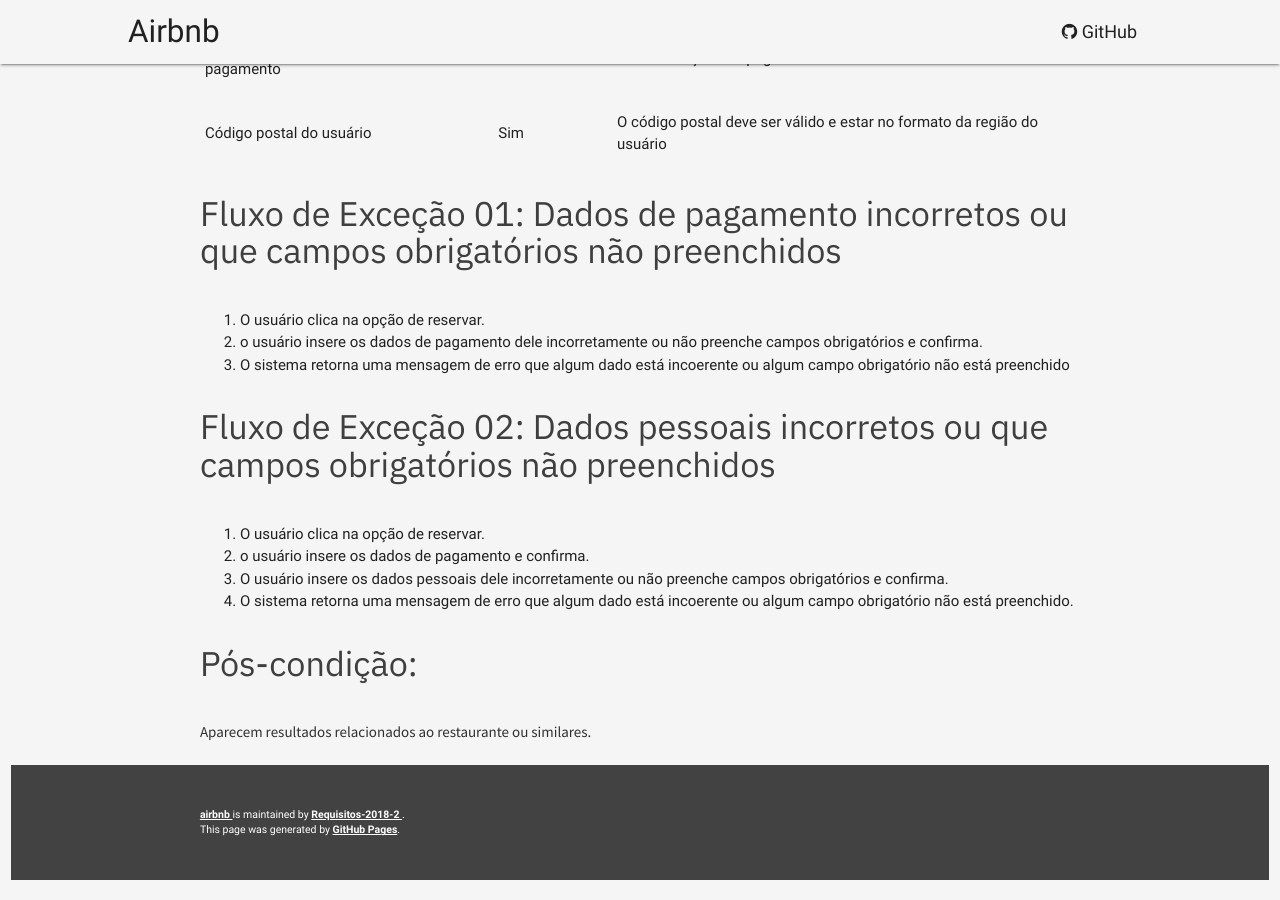
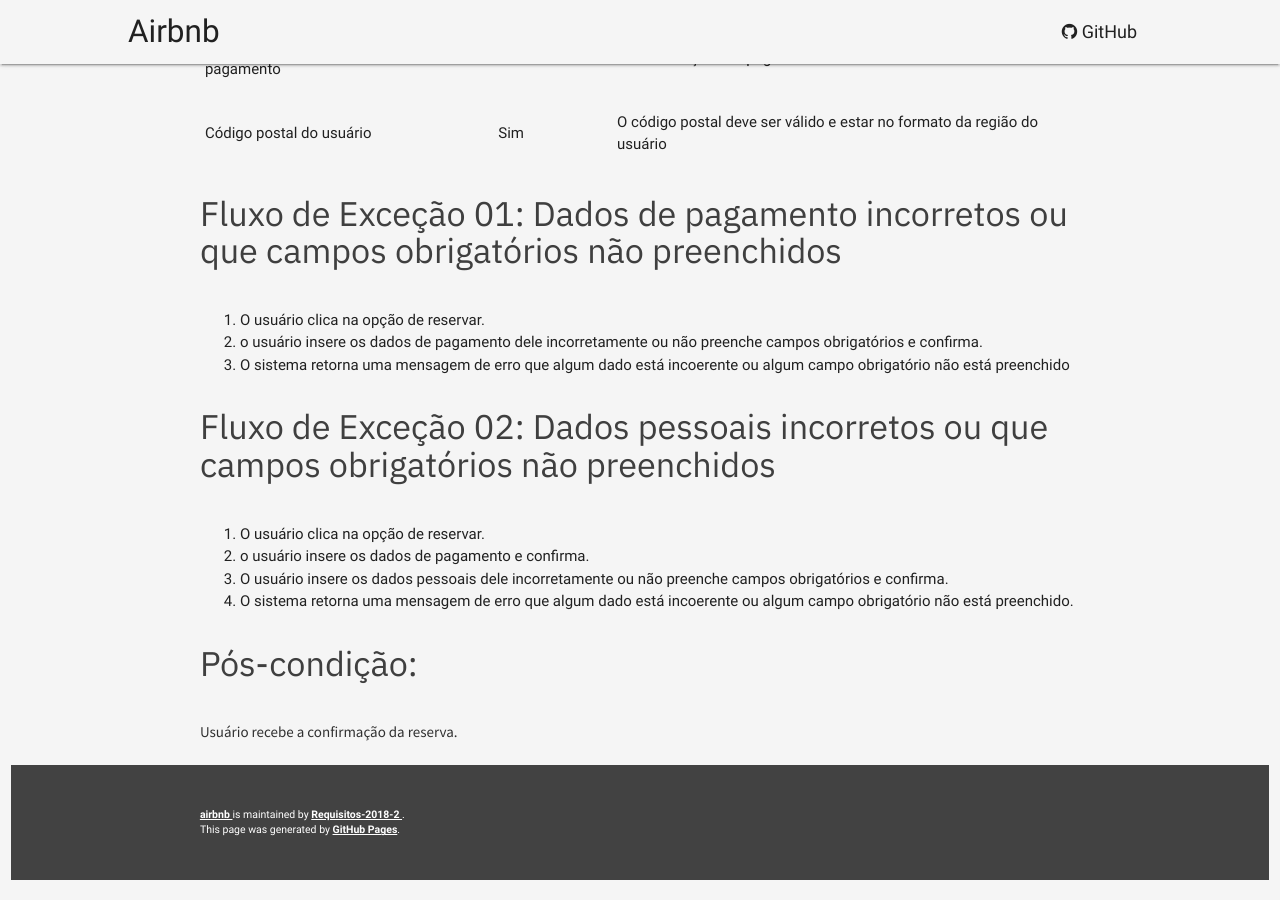
Before and after one commit to Requisitos-2018-2/airbnb, a Jekyll site: the page built from modelagem/casos_de_uso/uc14-experiencia.md, in a window 1280 px wide and 900 px high, scrolled down 1357 px. Built offline with Jekyll 4.4.1, drawn with Linux system fonts in a browser that asks for light colours; our own code applies the rules of GitHub Pages for plain Markdown files.

Commit message:
Update uc14-experiencia.md

```diff
--- a/modelagem/casos_de_uso/uc14-experiencia.md
+++ b/modelagem/casos_de_uso/uc14-experiencia.md
@@ -48,4 +48,4 @@
 4. O sistema retorna uma mensagem de erro que algum dado está incoerente ou algum campo obrigatório não está preenchido.
 
 #### Pós-condição:
-Aparecem resultados relacionados ao restaurante ou similares.
+Usuário recebe a confirmação da reserva.
```
